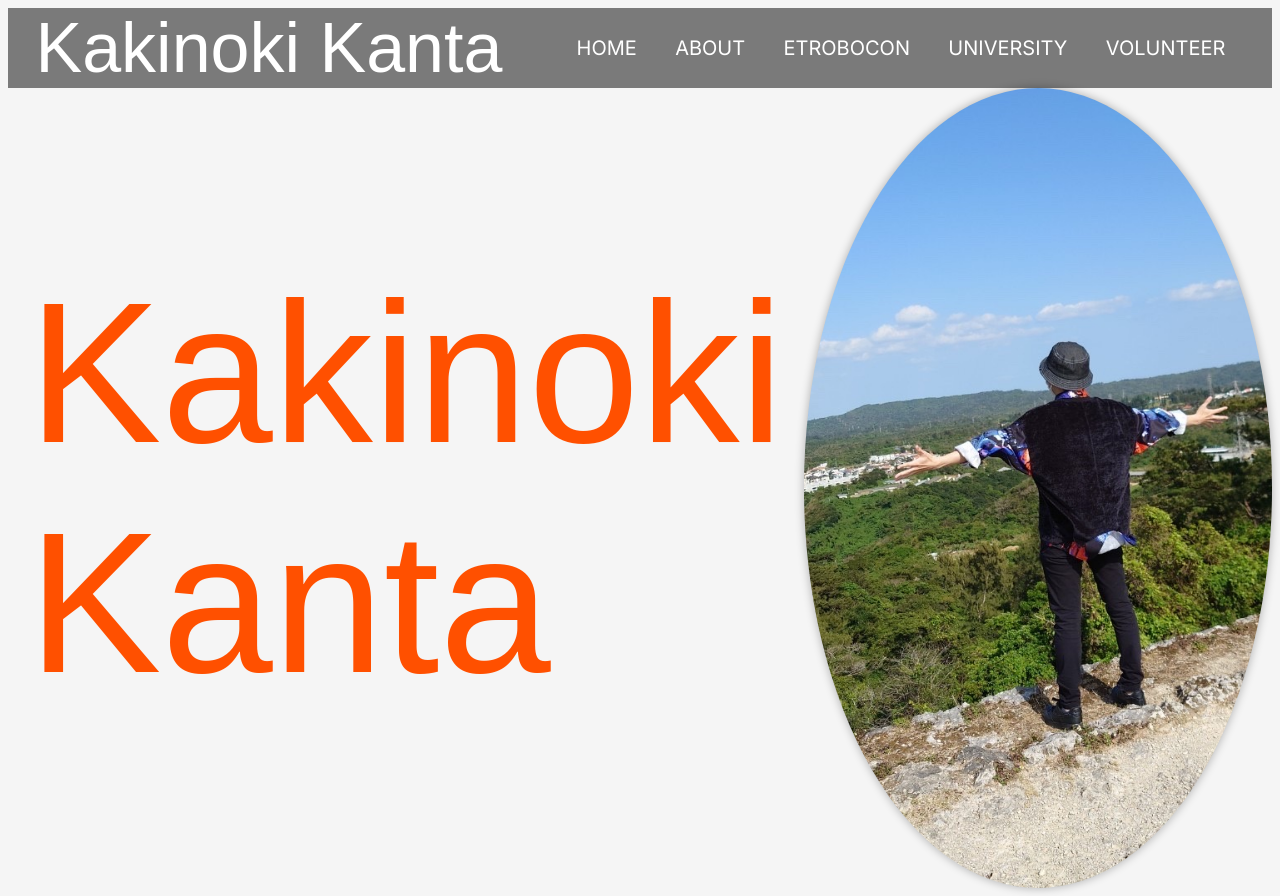
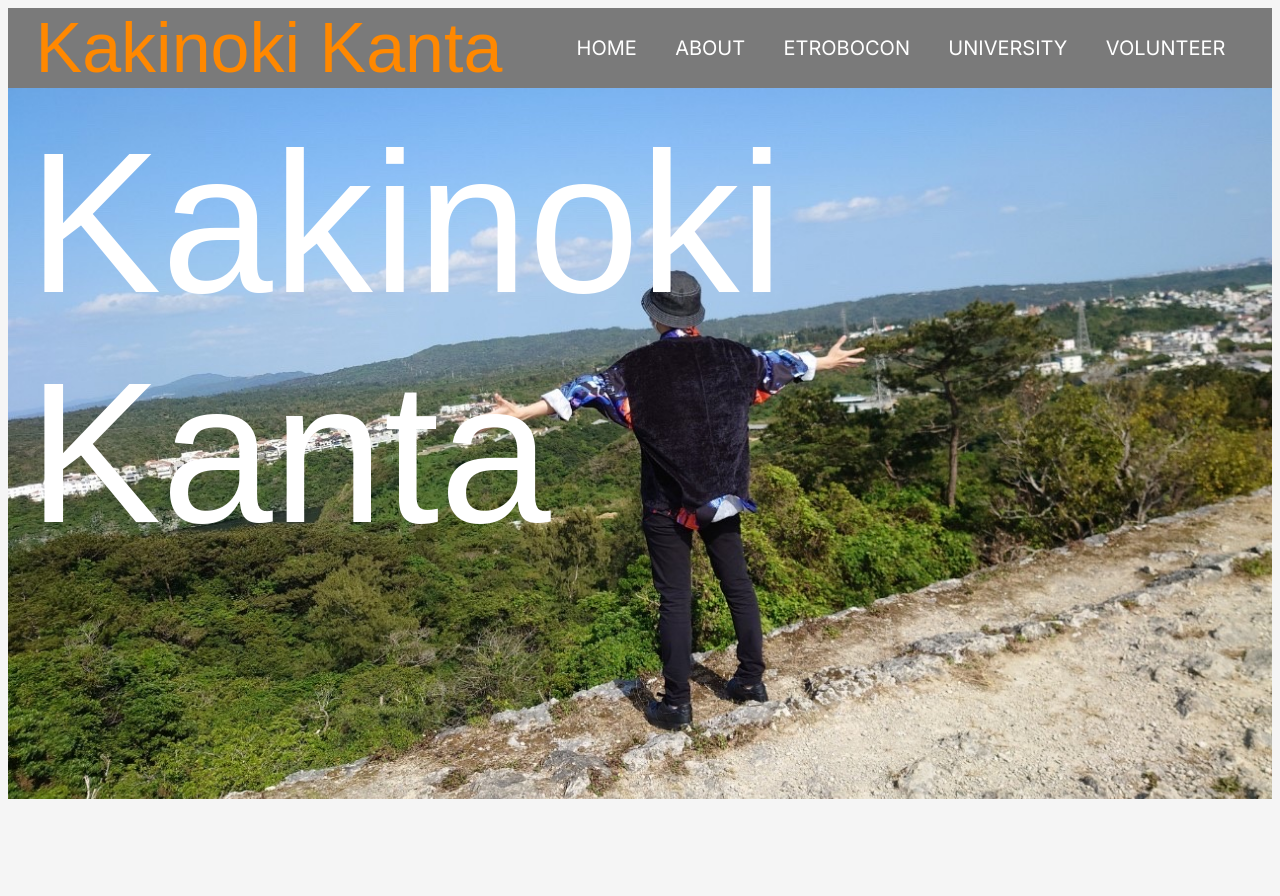
Before and after one commit to KakinokiKanta/about-kakinoki, a Next.js app: page / in a window 1280 px wide. After the commit the page ends 811 px from the top, so only its background shows below. Built offline with nearby package versions, Linux system fonts and the light colour scheme; a web font is replaced by a local one.

Commit message:
update: Homeトップの画像と文字の配置を変更

```diff
--- a/src/app/_components/HomeImage/HomeImage.module.css
+++ b/src/app/_components/HomeImage/HomeImage.module.css
@@ -1,11 +1,13 @@
 .parent {
   position: relative;
-  width: 55%;
-  height: 800px;
+  width: 100%;
+  aspect-ratio: 16 / 9;
 }
 
 .image {
-  border-radius: 50%;
-  box-shadow: 0 0 10px rgba(0, 0, 0, 0.3);
-  background-color: black;
+  /* border-radius: 50%; */
+  /* box-shadow: 0 0 10px rgba(0, 0, 0, 0.3); */
+  position: relative !important;
+  width: 100%;
+  background-color: #000;
 }
--- a/src/app/_components/HomeTop/HomeTop.module.css
+++ b/src/app/_components/HomeTop/HomeTop.module.css
@@ -1,17 +1,19 @@
 .container {
-  display: flex;
+  position: relative;
   width: 100%;
-  justify-content: center;
+  /* justify-content: center; */
 }
 
 .vercel {
+  position: absolute;
   display: table;
   margin: 20px;
+  z-index: 10;
 }
 
 .home {
   font-size: 200px;
-  color: rgb(255, 80, 0);
+  color: #fff;
   display: table-cell;
   vertical-align: middle;
 }
--- a/src/components/Header.module.css
+++ b/src/components/Header.module.css
@@ -8,7 +8,7 @@
 
 .home {
   font-size: 70px;
-  color: #fff;
+  color: #f80;
 }
 
 .items {
```
